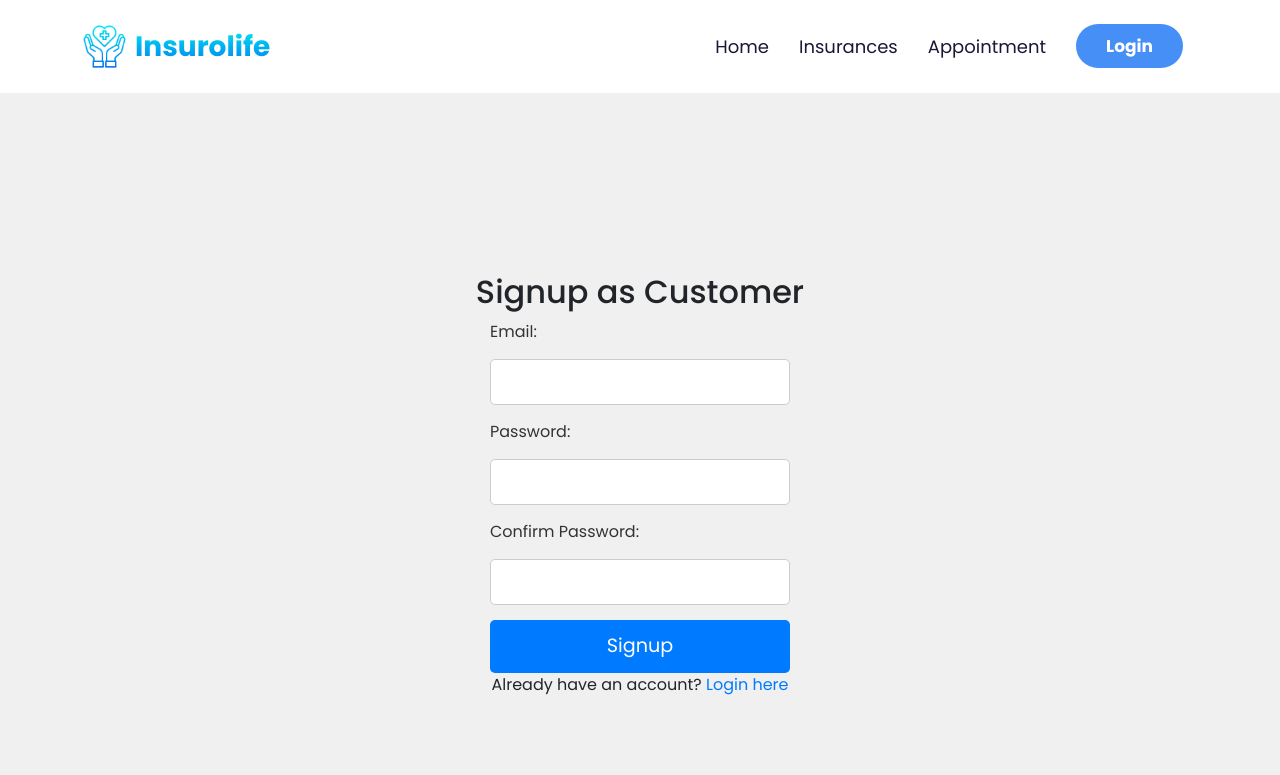
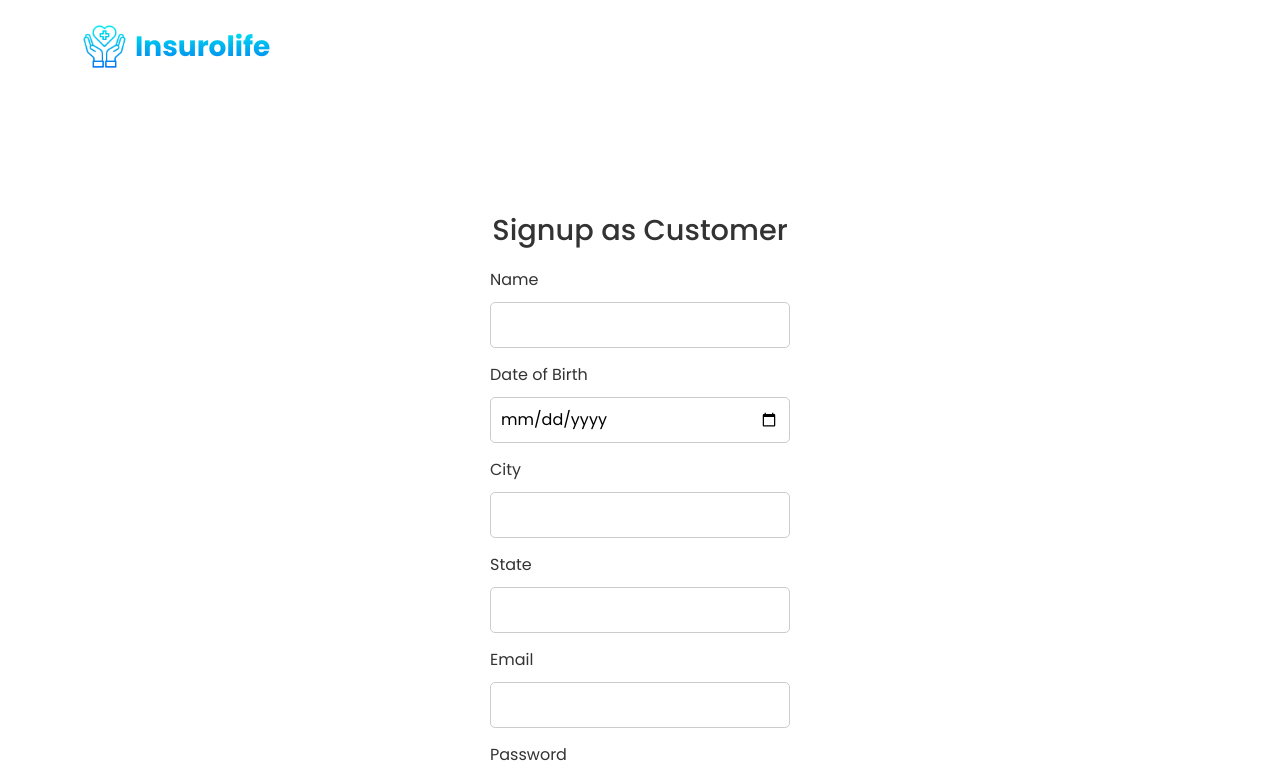
Before and after one commit to pankaj0695/InsuroLife, a React (Create React App) app: page /signup in a window 1280 px wide. Shown: the top 775 px of the page. Built offline with nearby package versions, Linux system fonts and the light colour scheme.

Commit message:
signup done

```diff
--- /dev/null
+++ b/src/Components/GetStarted/GSNavbar.css
@@ -0,0 +1,32 @@
+.gs-header {
+  background-color: white;
+  padding: 1.5rem 0;
+}
+
+.gs-logo {
+  width: 45px;
+}
+
+.gs-title {
+  font-size: 28px;
+  font-weight: bold;
+  color: #1f1534;
+  background-clip: border-box;
+  background: -webkit-linear-gradient(top, #00e7f0, #00b1f0, #0087f0);
+  -webkit-background-clip: text;
+  -webkit-text-fill-color: transparent;
+}
+
+@media (max-width: 768px) {
+  .gs-header-padd {
+    padding: 1rem 0;
+  }
+
+  .gs-logo {
+    width: 35px;
+  }
+
+  .gs-title {
+    font-size: 24px;
+  }
+}
--- /dev/null
+++ b/src/Components/GetStarted/GSNavbar.jsx
@@ -0,0 +1,19 @@
+import MainLogo from '../../assets/insurolife-logo.svg';
+import './GSNavbar.css';
+
+function GSNavbar() {
+  return (
+    <header className='header gs-header'>
+      <div className='container d-flex justify-content-between align-items-center'>
+        <a href='/' className='d-flex align-items-center text-decoration-none'>
+          <img src={MainLogo} alt='Logo' className='gs-logo' />
+          <div className='ml-3'>
+            <h1 className='mb-0 mx-2 gs-title'>Insurolife</h1>
+          </div>
+        </a>
+      </div>
+    </header>
+  );
+}
+
+export default GSNavbar;
--- a/src/Components/GetStarted/GetStartedPage.jsx
+++ b/src/Components/GetStarted/GetStartedPage.jsx
@@ -25,7 +25,7 @@ const GetStartedPage = () => {
           Hospital Authority
         </button>
         <button
-          onClick={() => handleNavigation('insurance')}
+          onClick={() => handleNavigation('company')}
           className='get-started-btn'
         >
           Insurance Company Authority
--- /dev/null
+++ b/src/Components/GetStartedLayout.jsx
@@ -0,0 +1,17 @@
+import { Fragment } from 'react';
+import { Outlet } from 'react-router-dom';
+import Footer from './Home/Footer';
+import GSNavbar from './GetStarted/GSNavbar';
+
+const GetStartedLayout = () => {
+  return (
+    <Fragment>
+      <GSNavbar />
+      <main>
+        <Outlet />
+      </main>
+    </Fragment>
+  );
+};
+
+export default GetStartedLayout;
--- a/src/Components/LoginAndSignup/LoginAndSignupPage.css
+++ b/src/Components/LoginAndSignup/LoginAndSignupPage.css
@@ -4,15 +4,18 @@
   display: flex;
   flex-direction: column;
   align-items: center;
-  justify-content: center;
-  height: 100vh;
-  background-color: #f0f0f0;
+  justify-content: start;
+  background-color: white;
+  padding: 120px 0;
+  min-height: 90vh;
 }
 
-h2 {
+.heading2 {
   margin-bottom: 20px;
   color: #333;
   font-size: 1.8rem;
+  font-weight: medium;
+  text-align: center;
 }
 
 .login-form,
@@ -20,7 +23,7 @@ h2 {
   display: flex;
   flex-direction: column;
   width: 300px;
-  gap: 15px;
+  gap: 10px;
 }
 
 .login-form label,
@@ -31,6 +34,7 @@ h2 {
 
 .login-form input,
 .signup-form input {
+  margin-bottom: 5px;
   padding: 10px;
   font-size: 1rem;
   border: 1px solid #ccc;
@@ -39,19 +43,20 @@ h2 {
 
 .login-btn,
 .signup-btn {
+  margin: 10px 0;
   padding: 12px;
   font-size: 1.2rem;
-  background-color: #007bff;
+  background-color: #458ff6;
   color: white;
   border: none;
   border-radius: 5px;
   cursor: pointer;
-  transition: background-color 0.3s ease;
+  transition: all 0.1s ease;
 }
 
 .login-btn:hover,
 .signup-btn:hover {
-  background-color: #0056b3;
+  background-color: #1878ff;
 }
 
 p {
@@ -67,3 +72,13 @@ p span {
 p span:hover {
   text-decoration: underline;
 }
+
+@media (max-width: 768px) {
+  .heading2 {
+    font-size: 1.6rem;
+  }
+  .login-page-container,
+  .signup-page-container {
+    padding: 80px 0;
+  }
+}
--- a/src/Components/LoginAndSignup/LoginPage.jsx
+++ b/src/Components/LoginAndSignup/LoginPage.jsx
@@ -9,7 +9,7 @@ const LoginPage = () => {
 
   return (
     <div className='login-page-container'>
-      <h2>
+      <h2 className='heading2'>
         Login as{' '}
         {role === 'customer'
           ? 'Customer'
@@ -19,10 +19,10 @@ const LoginPage = () => {
       </h2>
       {/* Login form */}
       <form className='login-form'>
-        <label htmlFor='email'>Email:</label>
+        <label htmlFor='email'>Email</label>
         <input type='email' id='email' name='email' required />
 
-        <label htmlFor='password'>Password:</label>
+        <label htmlFor='password'>Password</label>
         <input type='password' id='password' name='password' required />
 
         <button type='submit' className='login-btn'>
--- a/src/Components/LoginAndSignup/SignupPage.jsx
+++ b/src/Components/LoginAndSignup/SignupPage.jsx
@@ -1,15 +1,139 @@
+import { useState } from 'react';
 import { useLocation, useNavigate } from 'react-router-dom';
 
 import './LoginAndSignupPage.css';
 
 const SignupPage = () => {
+  const [name, setName] = useState('');
+  const [dob, setDob] = useState('');
+  const [city, setCity] = useState('');
+  const [state, setState] = useState('');
+  const [email, setEmail] = useState('');
+  const [password, setPassword] = useState('');
+  const [confirmPassword, setConfirmPassword] = useState('');
   const navigate = useNavigate();
   const location = useLocation();
   const { role } = location.state || { role: 'customer' };
 
+  const submitHandler = async e => {
+    e.preventDefault();
+
+    if (
+      !name ||
+      name.trim().length === 0 ||
+      !email ||
+      !email.includes('@') ||
+      !password ||
+      password.trim().length < 8 ||
+      confirmPassword !== password
+    )
+      return;
+
+    let userData, response, resData;
+
+    switch (role) {
+      case 'customer':
+        if (
+          !dob ||
+          dob.trim().length === 0 ||
+          !city ||
+          city.trim().length === 0 ||
+          !state ||
+          state.trim().length === 0
+        )
+          return;
+
+        userData = {
+          name,
+          dob,
+          city,
+          state,
+          email,
+          password,
+        };
+
+        response = await fetch('http://localhost:4000/user/signup/', {
+          method: 'POST',
+          body: JSON.stringify(userData),
+          headers: {
+            'Content-Type': 'application/json',
+          },
+        });
+
+        if (response.status !== 200) return;
+
+        resData = await response.json();
+        localStorage.setItem('auth-token', resData.token);
+        // window.location.replace('/');
+        console.log(resData.user);
+
+        break;
+
+      case 'hospital':
+        if (
+          !city ||
+          city.trim().length === 0 ||
+          !state ||
+          state.trim().length === 0
+        )
+          return;
+
+        userData = {
+          hospital_name: name,
+          city,
+          state,
+          email,
+          password,
+        };
+
+        response = await fetch('http://localhost:4000/hospital/signup/', {
+          method: 'POST',
+          body: JSON.stringify(userData),
+          headers: {
+            'Content-Type': 'application/json',
+          },
+        });
+
+        if (response.status !== 200) return;
+
+        resData = await response.json();
+        localStorage.setItem('auth-token', resData.token);
+        // window.location.replace('/');
+        console.log(resData.hospital);
+
+        break;
+
+      case 'company':
+        userData = {
+          company_name: name,
+          email,
+          password,
+        };
+        response = await fetch('http://localhost:4000/company/signup/', {
+          method: 'POST',
+          body: JSON.stringify(userData),
+          headers: {
+            'Content-Type': 'application/json',
+          },
+        });
+
+        if (response.status !== 200) return;
+
+        resData = await response.json();
+        localStorage.setItem('auth-token', resData.token);
+        // window.location.replace('/');
+        console.log(resData.company);
+
+        break;
+
+      default:
+        break;
+    }
+  };
+
   return (
     <div className='signup-page-container'>
-      <h2>
+      <h2 className='heading2'>
         Signup as{' '}
         {role === 'customer'
           ? 'Customer'
@@ -18,19 +142,97 @@ const SignupPage = () => {
           : 'Insurance Company Authority'}
       </h2>
       {/* Signup form */}
-      <form className='signup-form'>
-        <label htmlFor='email'>Email:</label>
-        <input type='email' id='email' name='email' required />
+      <form className='signup-form' onSubmit={submitHandler}>
+        <label htmlFor='name'>Name</label>
+        <input
+          type='text'
+          id='name'
+          name='name'
+          required
+          value={name}
+          onChange={e => {
+            setName(e.target.value);
+          }}
+        />
 
-        <label htmlFor='password'>Password:</label>
-        <input type='password' id='password' name='password' required />
+        {role === 'customer' && (
+          <>
+            <label htmlFor='dob'>Date of Birth</label>
+            <input
+              type='date'
+              id='dob'
+              name='dob'
+              required
+              value={dob}
+              onChange={e => {
+                setDob(e.target.value);
+              }}
+            />
+          </>
+        )}
 
-        <label htmlFor='confirmPassword'>Confirm Password:</label>
+        {role !== 'company' && (
+          <>
+            <label htmlFor='city'>City</label>
+            <input
+              type='text'
+              id='city'
+              name='city'
+              required
+              value={city}
+              onChange={e => {
+                setCity(e.target.value);
+              }}
+            />
+
+            <label htmlFor='state'>State</label>
+            <input
+              type='text'
+              id='state'
+              name='state'
+              required
+              value={state}
+              onChange={e => {
+                setState(e.target.value);
+              }}
+            />
+          </>
+        )}
+
+        <label htmlFor='email'>Email</label>
+        <input
+          type='email'
+          id='email'
+          name='email'
+          required
+          value={email}
+          onChange={e => {
+            setEmail(e.target.value);
+          }}
+        />
+
+        <label htmlFor='password'>Password</label>
+        <input
+          type='password'
+          id='password'
+          name='password'
+          required
+          value={password}
+          onChange={e => {
+            setPassword(e.target.value);
+          }}
+        />
+
+        <label htmlFor='confirmPassword'>Confirm Password</label>
         <input
           type='password'
           id='confirmPassword'
           name='confirmPassword'
           required
+          value={confirmPassword}
+          onChange={e => {
+            setConfirmPassword(e.target.value);
+          }}
         />
 
         <button type='submit' className='signup-btn'>
```
Also changed, not shown: src/App.js (+7 -0 lines).
